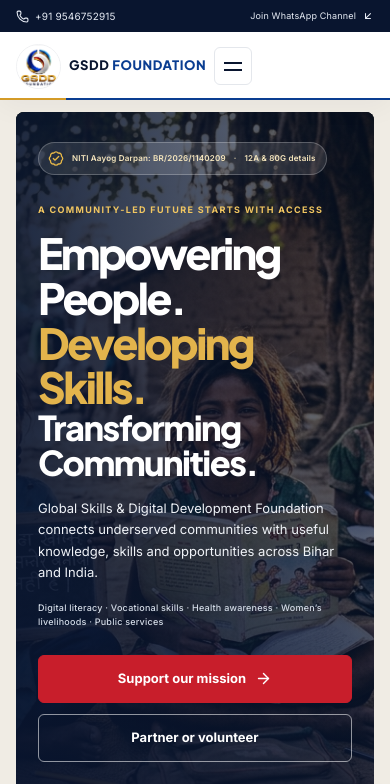
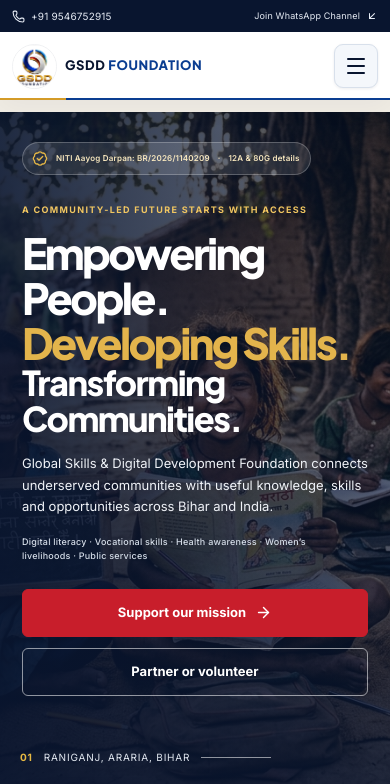
Before and after one commit to jatinRajpoot/NGO, a Next.js app: page / in a window 390 px wide. Shown: the top 784 px of the page. Built offline with nearby package versions, Linux system fonts and the light colour scheme.

Commit message:
Fix mobile spacing and navigation menu

```diff
--- a/app/components/MobileNavigation.jsx
+++ b/app/components/MobileNavigation.jsx
@@ -9,7 +9,12 @@
 
   return (
     <details className="mobile-nav">
-      <summary aria-label="Toggle navigation menu"><span></span><span></span><span className="sr-only">Menu</span></summary>
+      <summary aria-label="Toggle navigation menu">
+        <span className="mobile-nav-line" aria-hidden="true" />
+        <span className="mobile-nav-line" aria-hidden="true" />
+        <span className="mobile-nav-line" aria-hidden="true" />
+        <span className="sr-only">Menu</span>
+      </summary>
       <nav aria-label="Mobile navigation" onClick={closeAfterNavigation}>
         {children}
       </nav>
--- a/app/layout.jsx
+++ b/app/layout.jsx
@@ -1,4 +1,5 @@
 import './globals.css';
+import './mobile-layout.css';
 import { MessageCircle } from 'lucide-react';
 import SiteHeader from './components/SiteHeader';
 import SiteFooter from './components/SiteFooter';
--- /dev/null
+++ b/app/mobile-layout.css
@@ -0,0 +1,57 @@
+.mobile-nav > summary {
+  width: 44px;
+  height: 44px;
+  background: #F4F7FB;
+  border: 1px solid #D8E0EB;
+  border-radius: 9px;
+  box-shadow: 0 1px 3px rgba(9, 21, 47, .08);
+}
+
+.mobile-nav-line {
+  display: block;
+  width: 20px;
+  height: 2px;
+  border-radius: 99px;
+  background: var(--gsdd-navy-dark);
+  transition: transform .18s ease, opacity .15s ease;
+}
+
+.mobile-nav[open] > summary .mobile-nav-line:first-child {
+  transform: translateY(7px) rotate(45deg);
+}
+
+.mobile-nav[open] > summary .mobile-nav-line:nth-child(2) {
+  opacity: 0;
+}
+
+.mobile-nav[open] > summary .mobile-nav-line:nth-child(3) {
+  transform: translateY(-7px) rotate(-45deg);
+}
+
+@media (max-width: 620px) {
+  .container {
+    width: min(var(--content), calc(100% - 24px));
+  }
+
+  .main-header-inner {
+    justify-content: space-between;
+  }
+
+  .mobile-nav > summary {
+    width: 44px;
+    height: 44px;
+  }
+
+  .mobile-nav > nav {
+    right: 0;
+    width: min(390px, 100%);
+  }
+
+  .home-hero .container.hero-grid {
+    width: 100%;
+  }
+
+  .hero-photo-panel {
+    border-radius: 0;
+  }
+}
```
